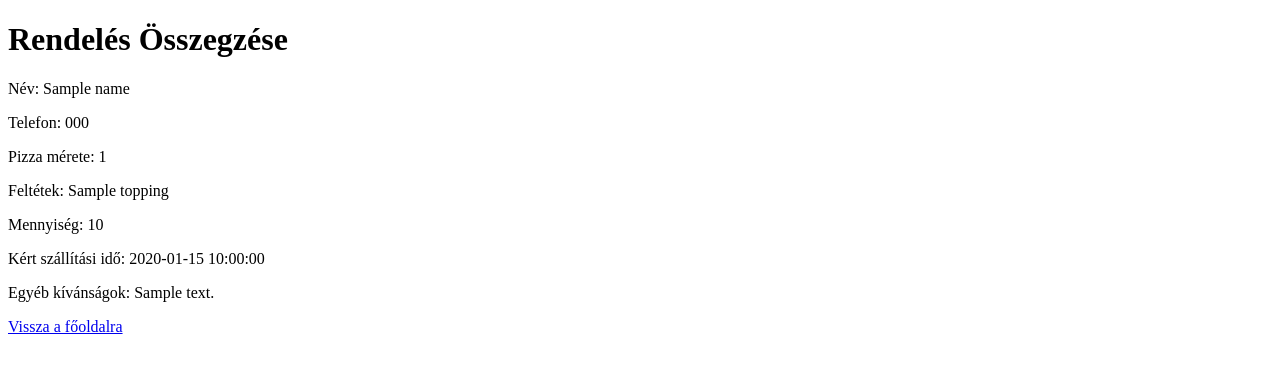
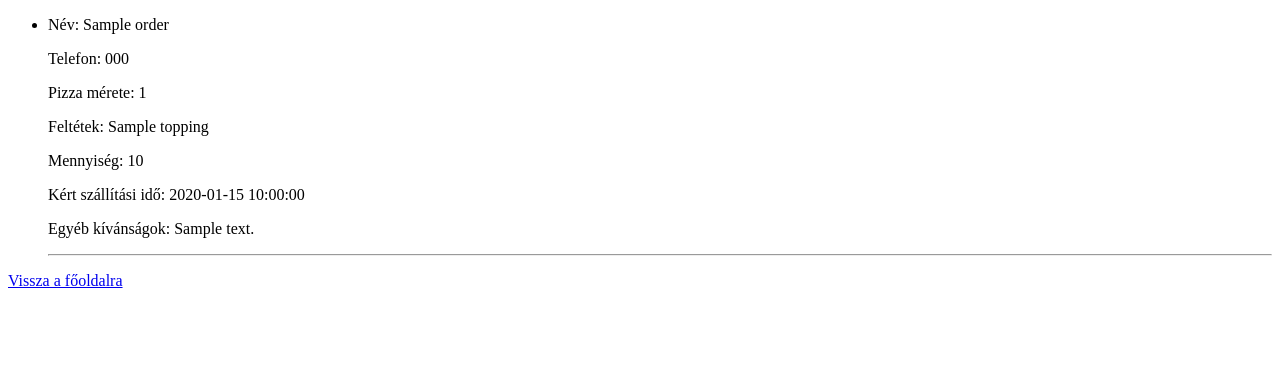
Before and after one commit to juhasz-szabolcs/JUHASZ_SZABOLCS_PG_Pizzarendeles, a Flask app: template templates/order_summary.html in a window 1280 px wide. Shown: the top 373 px of the page. Run offline with Flask 3, Linux system fonts and the light colour scheme; the template is opened without the code that fills it: most values are stand-ins (such as "Sample title", 1, 10 or a date in 2020).

Commit message:
Add dictionary for more orders

```diff
--- a/app.py
+++ b/app.py
@@ -1,6 +1,9 @@
 from flask import Flask, render_template, request
 
 app = Flask(__name__)
+
+# Lista a rendelések tárolásához
+orders = []
 
 @app.route('/')
 def index():
@@ -17,9 +20,25 @@ def pizza_order():
         _delivery_time = request.form['delivery_time']
         _comments = request.form['comments']
 
-        return render_template('order_summary.html', name=_name, phone=_phone, size=_size,
-                               toppings=_toppings, quantity=_quantity, delivery_time=_delivery_time, comments=_comments)
+                # Az új rendelés hozzáadása a listához
+        order = {
+            'name': _name,
+            'phone': _phone,
+            'size': _size,
+            'toppings': _toppings,
+            'quantity': _quantity,
+            'delivery_time': _delivery_time,
+            'comments': _comments
+        }
+        orders.append(order)
+
+        return render_template('order_summary.html', orders=orders)
     return render_template('pizza_order.html')
+
+
+@app.route('/order-summary')
+def order_summary():
+    return render_template('order_summary.html', orders=orders)
 
 
 if __name__ == '__main__':
--- a/templates/order_summary.html
+++ b/templates/order_summary.html
@@ -6,14 +6,24 @@
     <title>Rendelés Összegzése</title>
 </head>
 <body>
-    <h1>Rendelés Összegzése</h1>
-    <p>Név: {{ name }}</p>
-    <p>Telefon: {{ phone }}</p>
-    <p>Pizza mérete: {{ size }}</p>
-    <p>Feltétek: {{ toppings | join(', ') }}</p>
-    <p>Mennyiség: {{ quantity }}</p>
-    <p>Kért szállítási idő: {{ delivery_time }}</p>
-    <p>Egyéb kívánságok: {{ comments }}</p>
+    {% if orders %}
+        <ul>
+            {% for order in orders %}
+                <li>
+                    <p>Név: {{ order.name }}</p>
+                    <p>Telefon: {{ order.phone }}</p>
+                    <p>Pizza mérete: {{ order.size }}</p>
+                    <p>Feltétek: {{ order.toppings | join(', ') }}</p>
+                    <p>Mennyiség: {{ order.quantity }}</p>
+                    <p>Kért szállítási idő: {{ order.delivery_time }}</p>
+                    <p>Egyéb kívánságok: {{ order.comments }}</p>
+                    <hr>
+                </li>
+            {% endfor %}
+        </ul>
+    {% else %}
+        <p>Nincs megjeleníthető rendelés.</p>
+    {% endif %}
 
         <!-- Visszalépő link az index.html-re -->
         <p><a href="/">Vissza a főoldalra</a></p>
```
